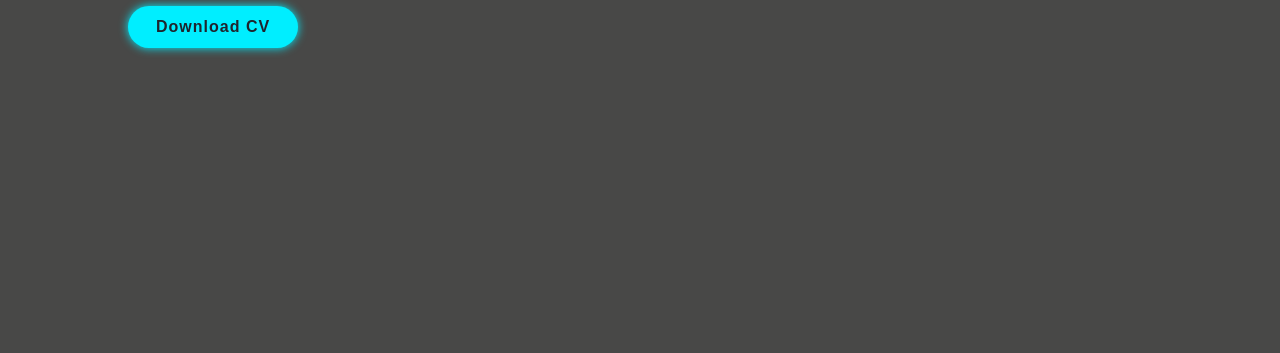
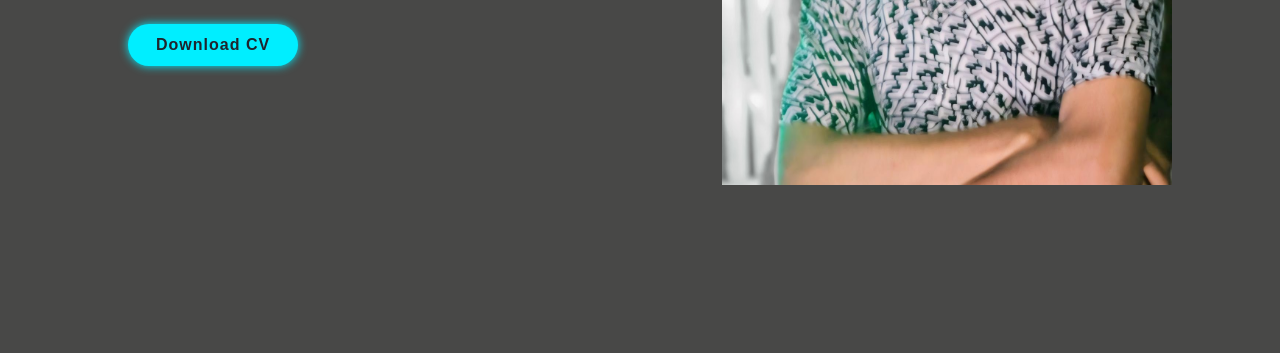
Before and after one commit to shahariar20/Web-site, a plain HTML site: page index.html in a window 1280 px wide. Shown: the part 447-800 px from the top of the page. Drawn offline with nearby package versions, Linux system fonts and the light colour scheme.

Commit message:
Update index.html

```diff
--- a/index.html
+++ b/index.html
@@ -5,7 +5,7 @@
     <meta name="viewport" content="width=device-width, initial-scale=1.0">
     <title>shahariar</title>
     <link rel="stylesheet" href="style.css">
-    <link rel="shortcut icon" href="photo/logo.png" type="image/x-icon">
+    <link rel="shortcut icon" href="logo.png" type="image/x-icon">
     <link href='https://unpkg.com/boxicons@2.1.4/css/boxicons.min.css' rel='stylesheet'>
 </head>
 <body>
@@ -36,7 +36,7 @@
             <a href="#"class="btn">Download CV</a>
         </div>
         <div class="home-img">
-            <img src="photo/1712770651403-EDIT.jpg" alt="missing photo">
+            <img src="1712770651403-EDIT.jpg" alt="missing photo">
         </div>
     </section>
 </html>
```
